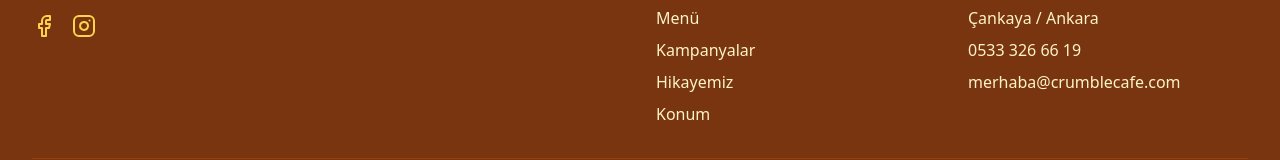
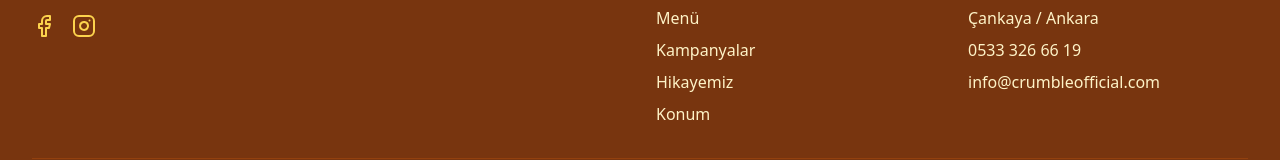
Before and after one commit to basakrdnz/crumble_web_react, a React (Vite) app: page / in a window 1280 px wide. Shown: the part 5958-6118 px from the top of the page. Built offline with nearby package versions, Linux system fonts and the light colour scheme.

Commit message:
Update Footer.tsx

```diff
--- a/src/components/Footer.tsx
+++ b/src/components/Footer.tsx
@@ -97,7 +97,7 @@ const Footer = () => {
               <p>Güneypark Küme Evleri, No:78</p>
               <p>Çankaya / Ankara</p>
               <p className="mt-3">0533 326 66 19</p>
-              <p>merhaba@crumblecafe.com</p>
+              <p>info@crumbleofficial.com</p>
             </div>
           </div>
         </div>
```
